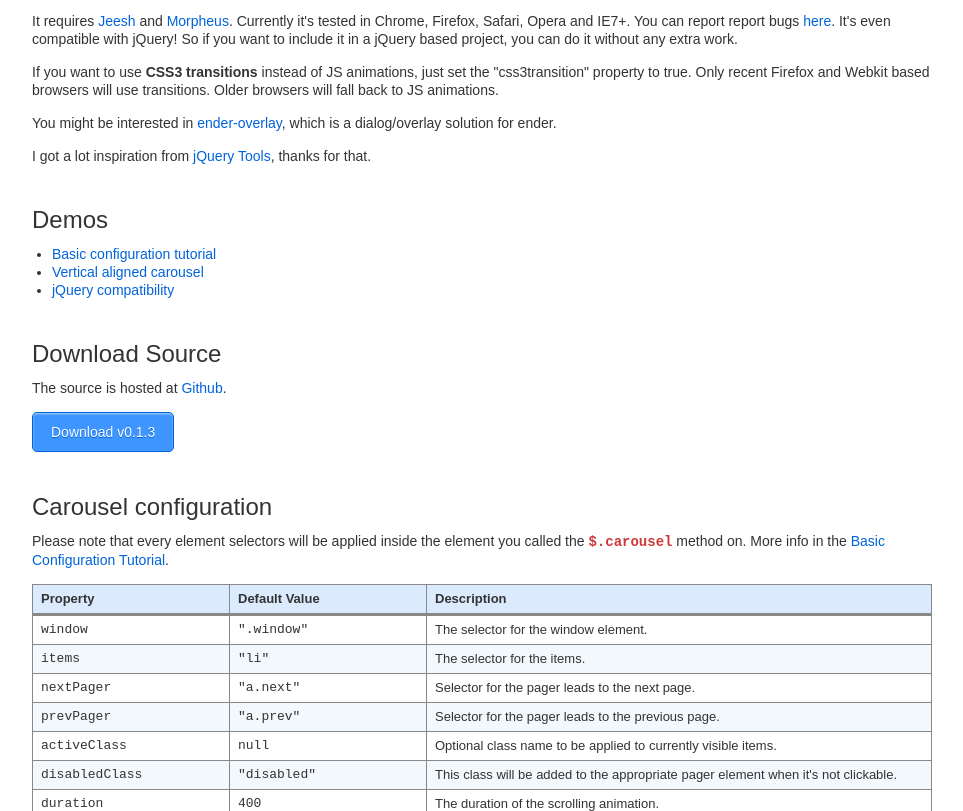
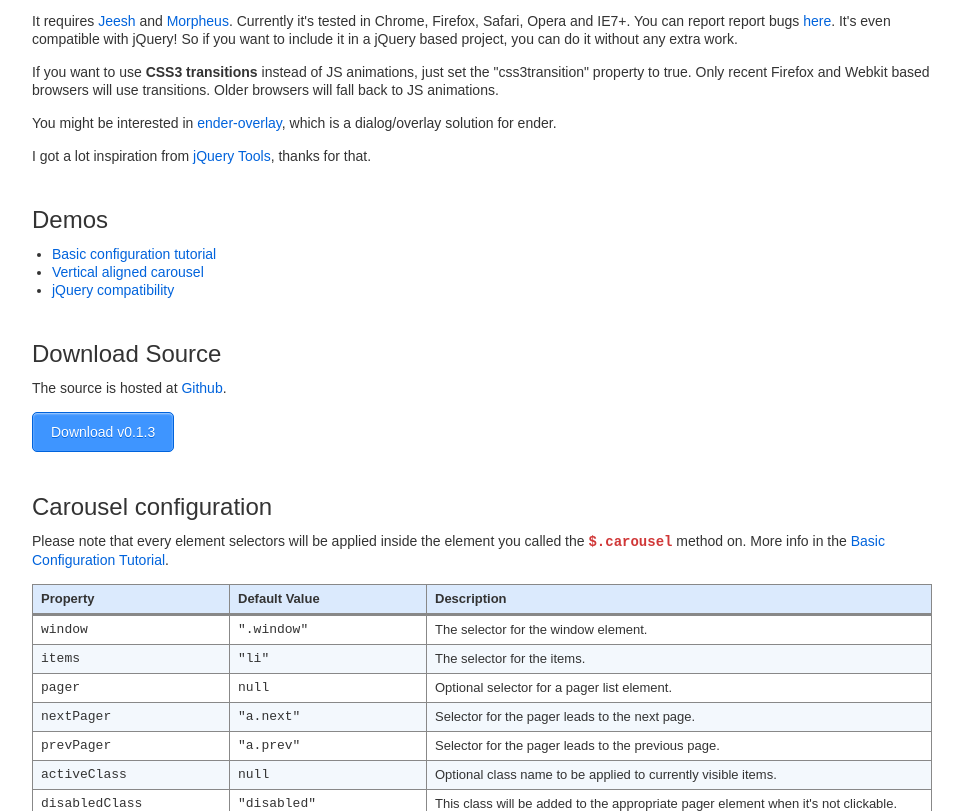
Before and after one commit to nemeseri/ender-carousel, a website: page index.html in a window 1280 px wide. Shown: the part 141-952 px from the top of the page, without its empty margins (158-1121 px from the left). Drawn offline with Linux system fonts and the light colour scheme.

Commit message:
Added pager property to configuration docs

```diff
--- a/index.html
+++ b/index.html
@@ -70,6 +70,11 @@
 						<td>items</td>
 						<td>"li"</td>
 						<td>The selector for the items.</td>
+					</tr>
+					<tr>
+						<td>pager</td>
+						<td>null</td>
+						<td>Optional selector for a pager list element.</td>
 					</tr>
 					<tr>
 						<td>nextPager</td>
```
